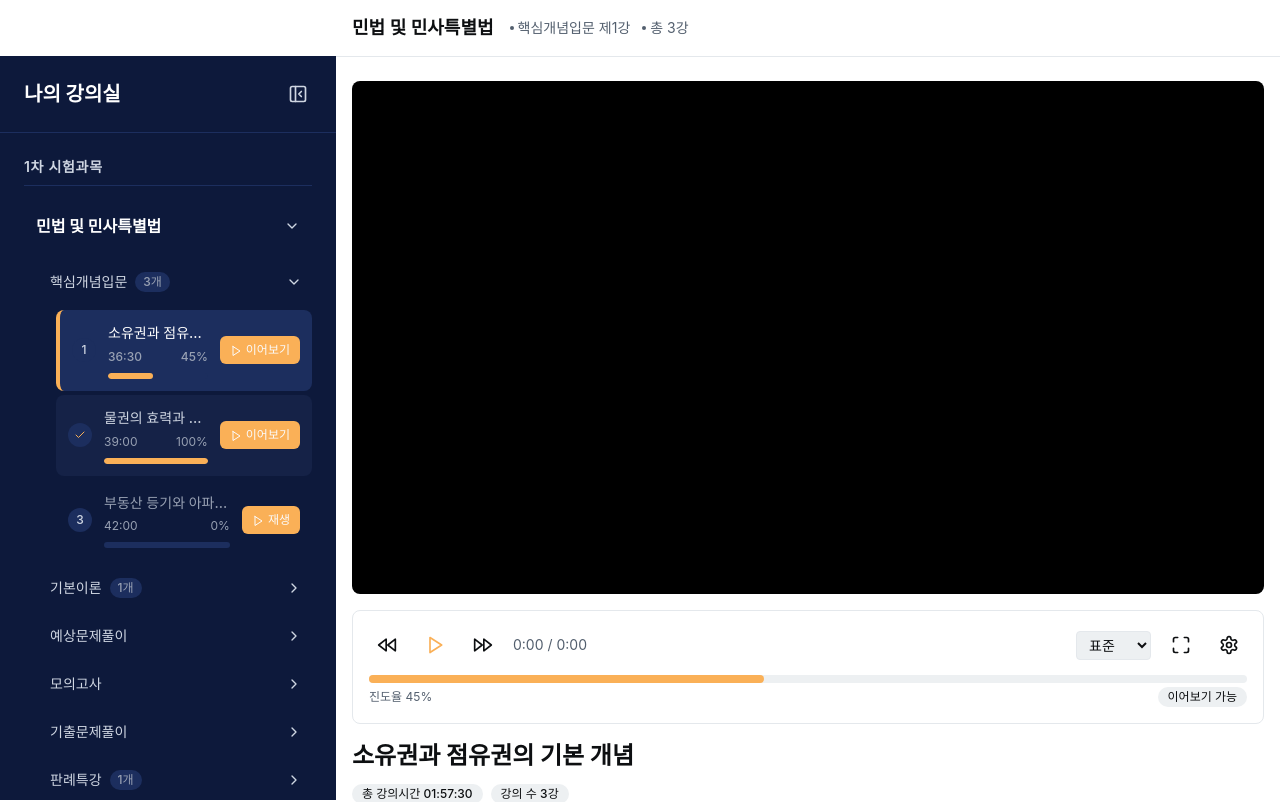
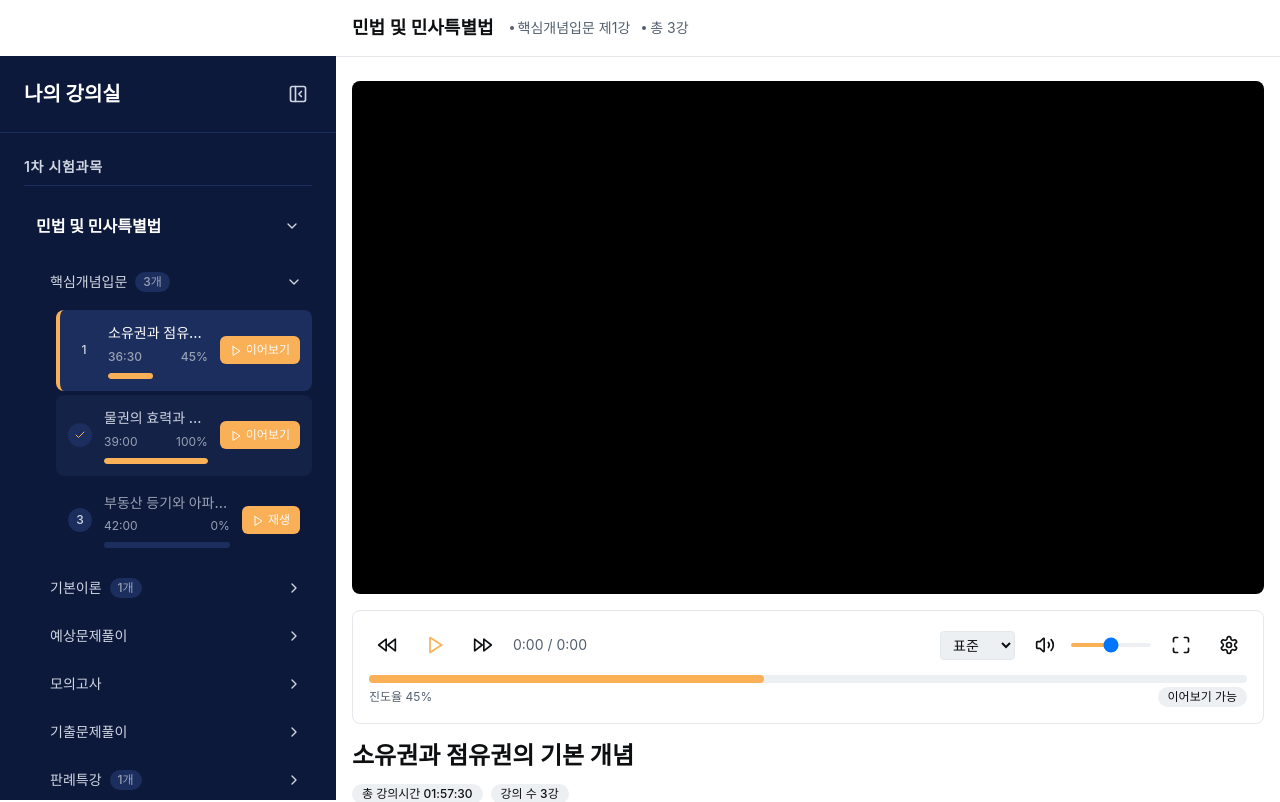
Before and after one commit to tkisdroid/eduland-lecture-room, a React (Vite) app: page / in a window 1280 px wide. Shown: the top 802 px of the page. Built offline with nearby package versions, Linux system fonts and the light colour scheme.

Commit message:
Fix sidebar colors and add volume control
The AI changed the sidebar background color to better match the video player when collapsed. It also added a volume control button to the video player.

```diff
--- a/src/components/LectureSidebar.tsx
+++ b/src/components/LectureSidebar.tsx
@@ -130,7 +130,7 @@ export const LectureSidebar = ({
       {/* Sidebar */}
       <aside className={cn(
         "fixed top-14 left-0 z-40 h-[calc(100vh-3.5rem)] overflow-y-auto transition-all duration-300 lg:translate-x-0",
-        collapsed ? "w-16 bg-sidebar-navy border-r border-sidebar-navy-light" : "w-[336px] bg-sidebar-navy",
+        collapsed ? "w-16 bg-slate-900 border-r border-slate-700" : "w-[336px] bg-sidebar-navy",
         isOpen ? "translate-x-0" : "-translate-x-full"
       )}>
         {/* Header */}
--- a/src/components/VideoPlayer.tsx
+++ b/src/components/VideoPlayer.tsx
@@ -1,6 +1,6 @@
 
 import { useState, useEffect, useRef } from "react";
-import { Play, Pause, Rewind, FastForward, Settings, Maximize } from "lucide-react";
+import { Play, Pause, Rewind, FastForward, Settings, Maximize, Volume2, VolumeX } from "lucide-react";
 import { uiLabels, defaultValues } from "@/data/uiLabels";
 import { useVideoProgress } from "@/hooks/useVideoProgress";
 
@@ -30,6 +30,8 @@ export const VideoPlayer = ({ videoUrl, title, progress, compact = false, member
   const [isMinimized, setIsMinimized] = useState(false);
   const [videoDuration, setVideoDuration] = useState(0);
   const [isFullscreen, setIsFullscreen] = useState(false);
+  const [volume, setVolume] = useState(50);
+  const [isMuted, setIsMuted] = useState(false);
   const playerRef = useRef<any>(null);
   const intervalRef = useRef<NodeJS.Timeout | null>(null);
   const videoContainerRef = useRef<HTMLDivElement>(null);
@@ -280,6 +282,36 @@ export const VideoPlayer = ({ videoUrl, title, progress, compact = false, member
     }
   };
 
+  // 볼륨 조절
+  const handleVolumeChange = (newVolume: number) => {
+    setVolume(newVolume);
+    if (playerRef.current) {
+      playerRef.current.setVolume(newVolume);
+      if (newVolume === 0) {
+        setIsMuted(true);
+      } else {
+        setIsMuted(false);
+      }
+    }
+  };
+
+  // 음소거 토글
+  const handleMuteToggle = () => {
+    if (playerRef.current) {
+      if (isMuted) {
+        playerRef.current.unMute();
+        setIsMuted(false);
+        if (volume === 0) {
+          setVolume(50);
+          playerRef.current.setVolume(50);
+        }
+      } else {
+        playerRef.current.mute();
+        setIsMuted(true);
+      }
+    }
+  };
+
   // 전체화면 토글
   const handleFullscreen = () => {
     const container = videoContainerRef.current;
@@ -419,6 +451,28 @@ export const VideoPlayer = ({ videoUrl, title, progress, compact = false, member
                 <option value={2}>2x</option>
               </select>
 
+              {/* 볼륨 조절 */}
+              <div className="flex items-center gap-2">
+                <button
+                  className="p-1.5 sm:p-2 hover:bg-accent/10 text-accent-secondary rounded-lg transition-colors"
+                  onClick={handleMuteToggle}
+                  title={isMuted ? "음소거 해제" : "음소거"}
+                >
+                  {isMuted ? <VolumeX className="w-4 h-4 sm:w-5 sm:h-5" /> : <Volume2 className="w-4 h-4 sm:w-5 sm:h-5" />}
+                </button>
+                <input
+                  type="range"
+                  min="0"
+                  max="100"
+                  value={isMuted ? 0 : volume}
+                  onChange={(e) => handleVolumeChange(Number(e.target.value))}
+                  className="w-16 sm:w-20 h-1 bg-muted rounded-lg appearance-none cursor-pointer slider"
+                  style={{
+                    background: `linear-gradient(to right, hsl(var(--accent)) 0%, hsl(var(--accent)) ${isMuted ? 0 : volume}%, hsl(var(--muted)) ${isMuted ? 0 : volume}%, hsl(var(--muted)) 100%)`
+                  }}
+                />
+              </div>
+
               {/* 전체화면 버튼 */}
               <button
                 className="p-1.5 sm:p-2 hover:bg-accent/10 text-accent-secondary rounded-lg transition-colors"
```
